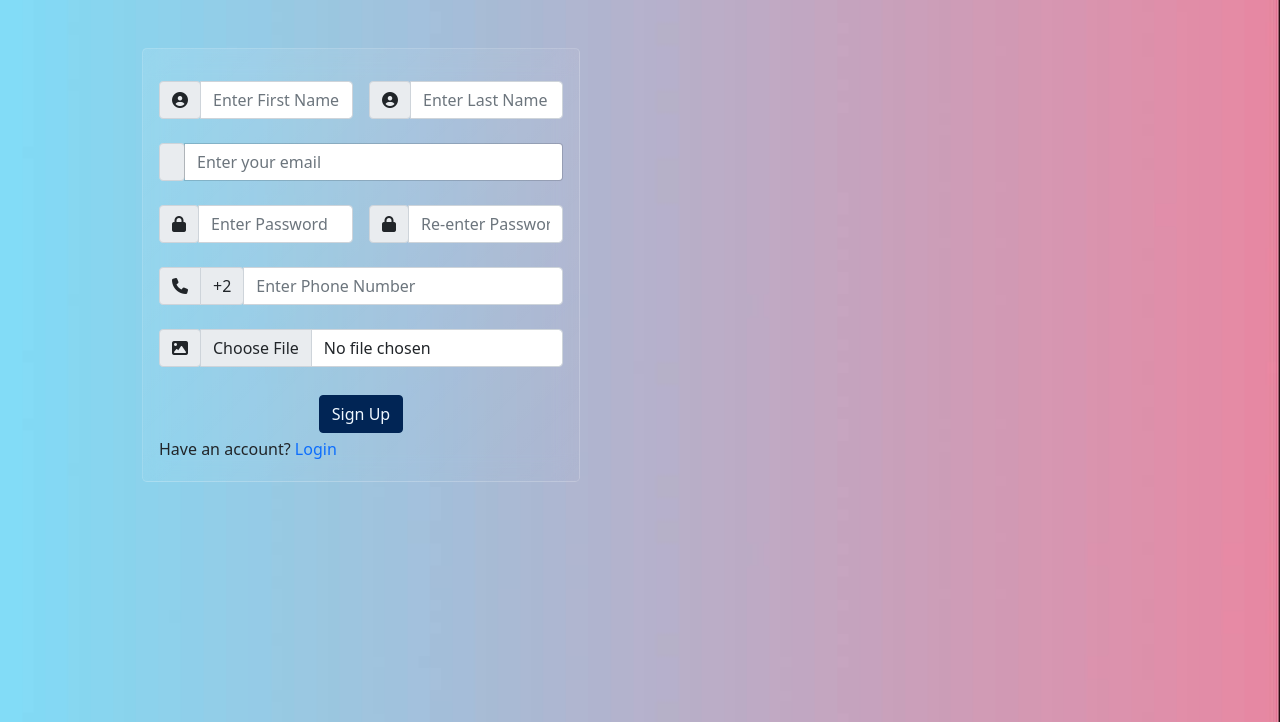
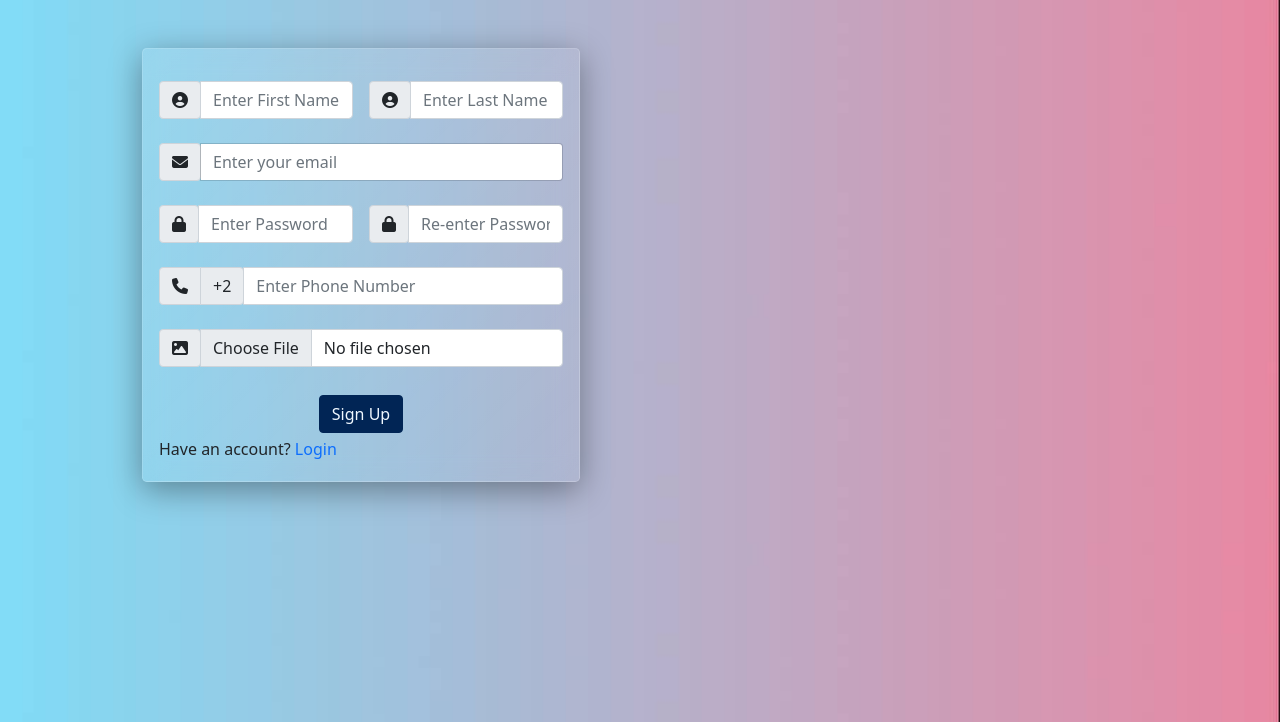
Before and after one commit to MohamedAbotalb/Crowd_Funding_System, a Django app: page /accounts/register/ in a window 1280 px wide. Shown: the top 722 px of the page. Run offline with Django 5.2, Linux system fonts and the light colour scheme.

Commit message:
Update register and login pages

```diff
--- a/apps/accounts/forms.py
+++ b/apps/accounts/forms.py
@@ -12,9 +12,8 @@ User = get_user_model()
 
 
 class RegistrationForm(UserCreationForm):
-    username = forms.CharField(widget=forms.TextInput(attrs={
+    username = forms.EmailField(widget=forms.EmailInput(attrs={
         "class": "form-control",
-        "type": "text",
         "placeholder": "Enter your email"
     }))
 
--- a/apps/accounts/templates/registration/login.html
+++ b/apps/accounts/templates/registration/login.html
@@ -32,7 +32,7 @@ img{
     border:1px solid rgba(255, 255, 255, 0.18);
     -webkit-backdrop-filter: blur(10px);
     border-radius: 20px;
-    box-shadow: 0 8px 32px 0 raba(0, 0, 0, 0.37)
+    box-shadow: 0 8px 32px 0 rgba(0, 0, 0, 0.37)
 }
 </style>
 {% endblock %}
--- a/apps/accounts/templates/registration/register.html
+++ b/apps/accounts/templates/registration/register.html
@@ -7,53 +7,53 @@
 <!-- <link rel="stylesheet" href="{% static 'accounts/css/signup.css' %}"> -->
 
 <style>
-    body{
+    body {
         background-image: url("{% static 'accounts/images/bg.jpg' %}");
         background-repeat: no-repeat;
         background-size: 100%;
     }
-.btnsign{
+
+    .btnsign {
         color: aliceblue;
         background-color: #012555;
         border-color: #012555;
     }
-.btnsign:hover{
+
+    .btnsign:hover {
         color: aliceblue;
-    background-color:#e58ba5 ;
+        background-color: #e58ba5;
         border-color: #e58ba5;
     }
-img{
+
+    img {
         width: 50px;
         height: 50px;
     }
-.glass
-{
-    background: linear-gradient(135deg, rgba(255, 255, 255, 0.1), rgba(255, 255, 255, 0));  backdrop-filter: blur(12px);
-    border:1px solid rgba(255, 255, 255, 0.18);
+
+    .glass {
+        background: linear-gradient(135deg, rgba(255, 255, 255, 0.1), rgba(255, 255, 255, 0));
+        backdrop-filter: blur(12px);
+        border: 1px solid rgba(255, 255, 255, 0.18);
         -webkit-backdrop-filter: blur(10px);
         border-radius: 20px;
-    box-shadow: 0 8px 32px 0 raba(0, 0, 0, 0.37)
+        box-shadow: 0 8px 32px 0 rgba(0, 0, 0, 0.37)
     }
 </style>
 {% endblock %}
 
 {% block content %}
 <section>
-    <div >
+    <div>
         <div class="container">
             <div class="row">
                 <div class="col-12 col-md-8 col-lg-6 ">
-                    <form action="." class="p-3 m-5 rounded-3 glass" method="POST" enctype="multipart/form-data">
+                    <form action="." class="p-3 m-5 rounded-3 glass" enctype="multipart/form-data" method="POST">
                         {% csrf_token %}
                         <!-- <h1 class="text-center mb-4 fs-2">Sign up</h1> -->
                         <div class="text-center ">
                             <!-- <img class=" mb-3"  src="{% static 'accounts/images/signup.png' %}" alt=""> -->
                         </div>
-                        {% if form.errors %}
-                        <div class="alert alert-danger" role="alert">
-                            <strong>Error:</strong> Please correct the errors below.
-                        </div>
-                        {% endif %}
+
                         <div class="d-flex mt-3">
                             <div class="mb-3 me-3">
                                 <!-- <label class="form-label" for="username">First name</label> -->
@@ -85,7 +85,7 @@ img{
                             <!-- <label class="form-label" for="username">Email</label> -->
                             <div class="input-group has-validation">
                                 <span class="input-group-text">
-                                    <i class="fa fa-envelop"></i>
+                                    <i class="fa fa-envelope"></i>
                                 </span>
                                 {{ form.username }}
                             </div>
```
Lines whose indentation alone changed are shown as unchanged.
